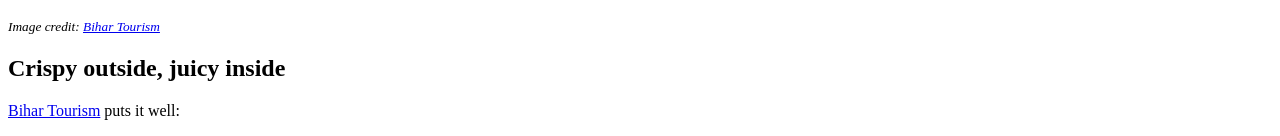
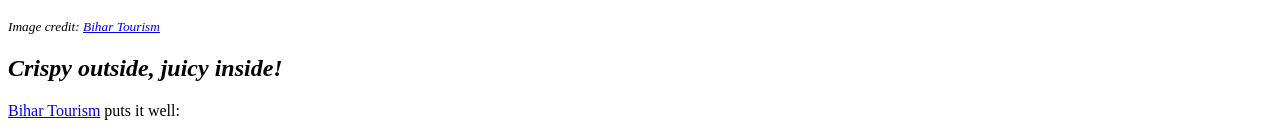
Before and after one commit to ishanjmukherjee/odin-project-recipes, a plain HTML site: page recipes/laung-lata.html in a window 1280 px wide. Shown: the part 483-619 px from the top of the page. Drawn offline with Linux system fonts and the light colour scheme.

Commit message:
emphasized header text for panache

```diff
--- a/recipes/laung-lata.html
+++ b/recipes/laung-lata.html
@@ -18,7 +18,7 @@
 
     <!-- Description -->
 
-    <h2>Crispy outside, juicy inside</h2>
+    <h2><em>Crispy outside, juicy inside!</em></h2>
     <p><a href="https://tourism.bihar.gov.in/en/experiences/food/sweet/laung-lata" target="_blank" rel="noopener noreferrer">Bihar Tourism</a> puts it well:</p>
     <p>
         <blockquote>
@@ -69,6 +69,9 @@
         </ul>
     </p>
 
+    <!-- Steps -->
+
+
     <!-- Navigation links -->
     <p><a href="../index.html">Back home.</a></p>
     <p><a href="#header">Back to the top.</a></p>
```
